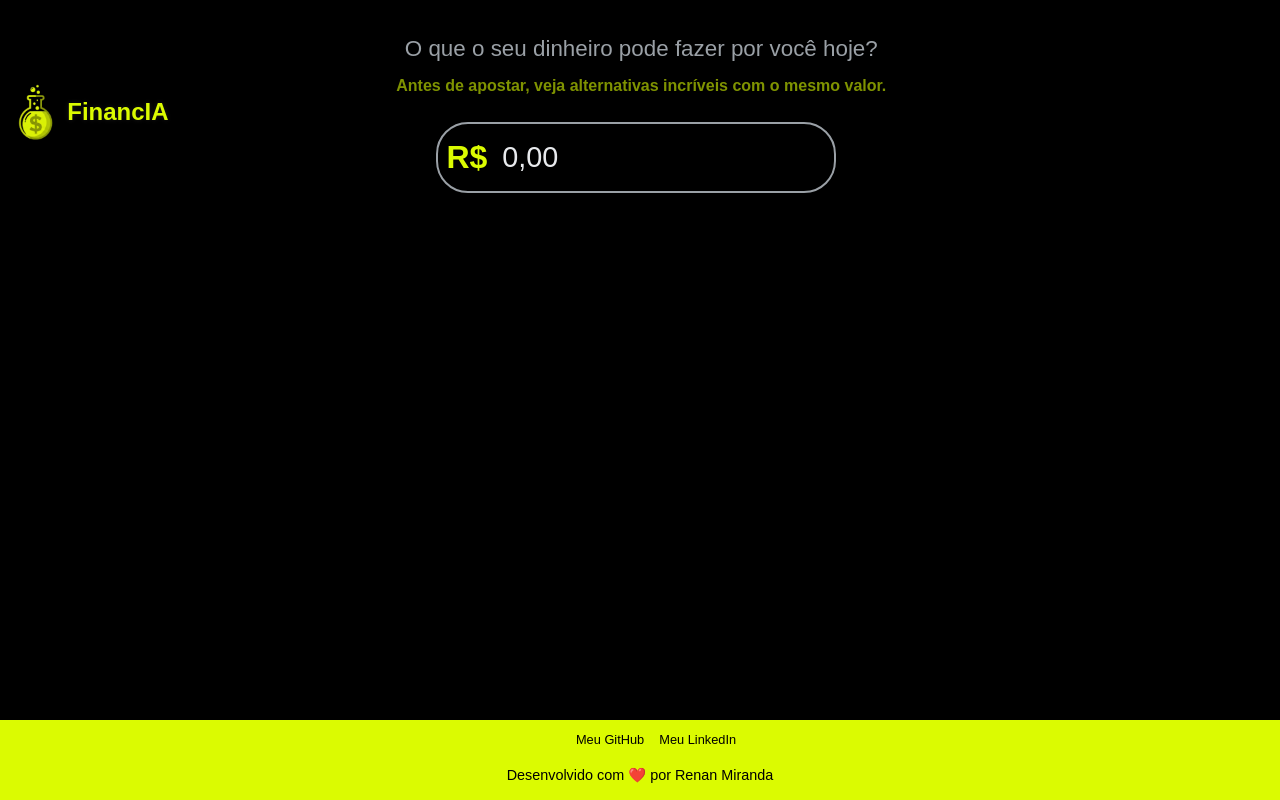
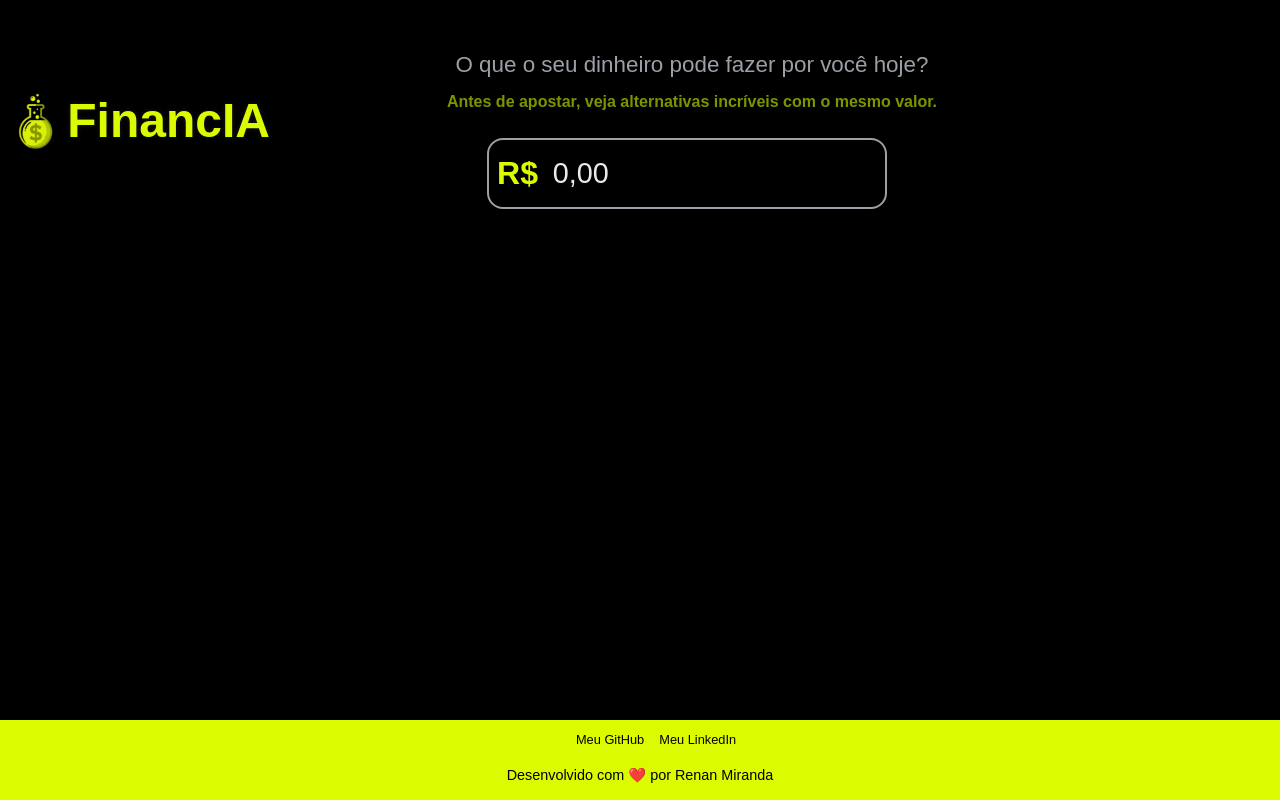
Before and after one commit to renangustavou/financia-controladordefinancas, a plain HTML site: page index.html in a window 1280 px wide. Drawn offline with nearby package versions, Linux system fonts and the light colour scheme.

Commit message:
reparo na estilizacao

```diff
--- a/style.css
+++ b/style.css
@@ -51,6 +51,7 @@ header h1 {
 
 .fonte-financia {
     color: var(--primary-color);
+    font-size: 3rem;
 }
 
 
@@ -81,6 +82,7 @@ header h1 {
     font-weight: 500;
     color: var(--tertiary-color);
     margin: 0;
+    margin-top: 2%;
 }
 .search-subtitle {
     font-size: 1rem;
@@ -103,7 +105,7 @@ header h1 {
 
 #campo-busca {
     padding: 0.75rem 1.5rem 0.75rem 4rem; /* Padding esquerdo aumentado */
-    border-radius: 2rem;
+    border-radius: 1rem;
     border: 2px solid var(--tertiary-color);
     background: transparent;
     font-family: inherit;
```
